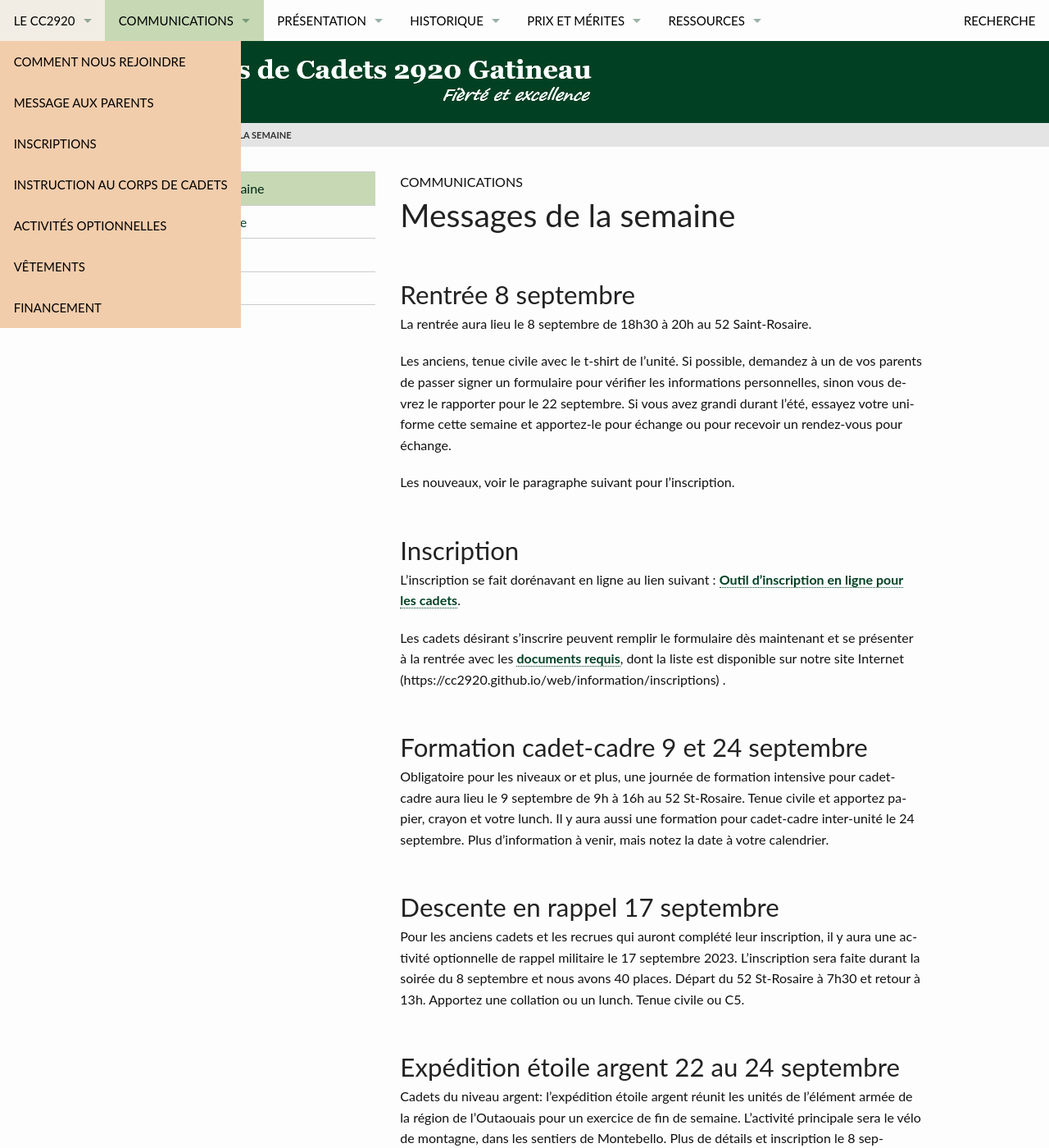
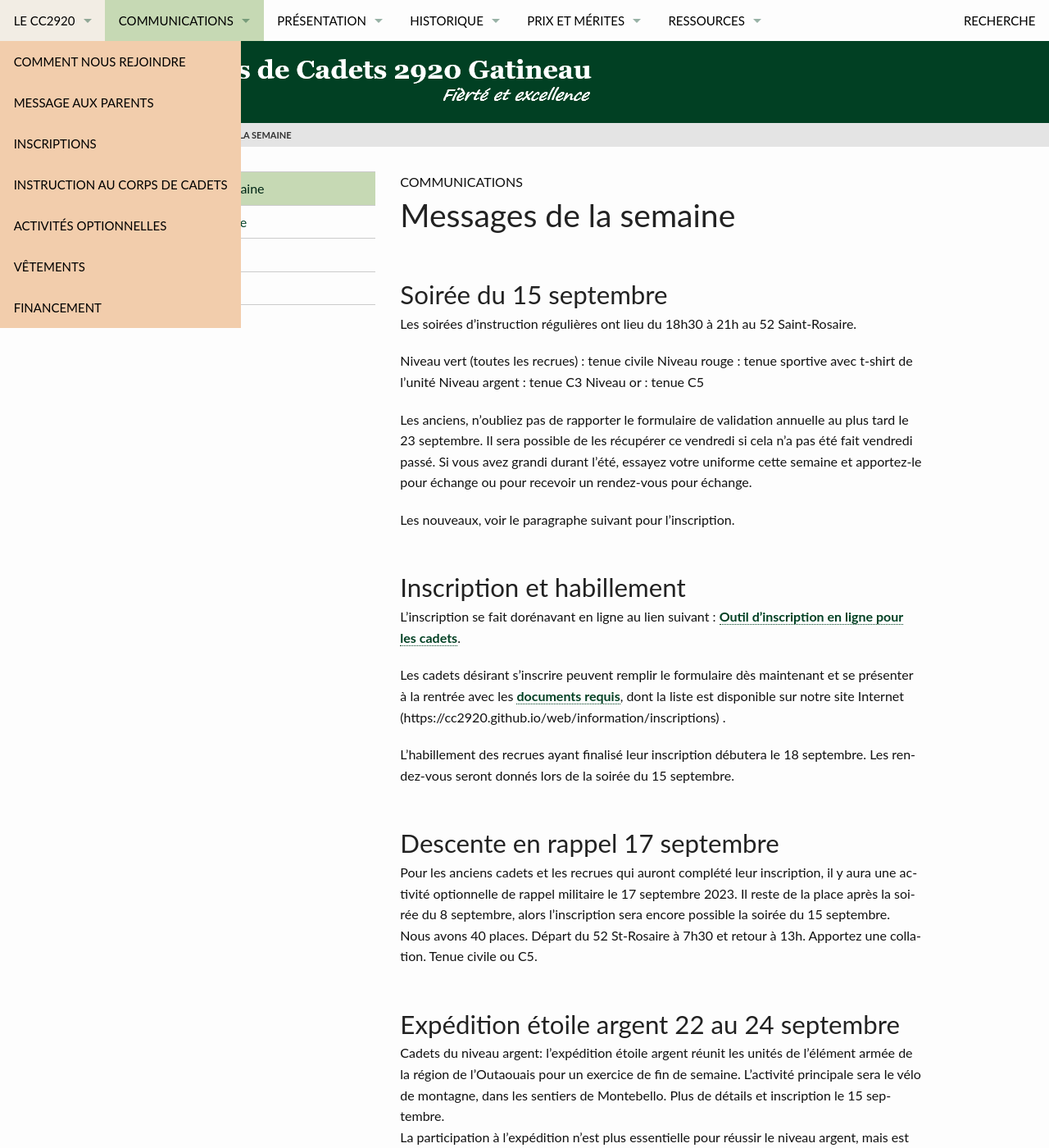
Before and after one commit to CC2920/web, a Jekyll site: the page built from _communications/messages.md, in a window 1280 px wide and 1400 px high. Shown: the whole window at 82% size. Built offline with Jekyll 4.4.1, drawn with Linux system fonts in a browser that asks for light colours; some of the changed text lies outside the part shown.

Commit message:
Update messages.md

```diff
--- a/_communications/messages.md
+++ b/_communications/messages.md
@@ -3,51 +3,46 @@ title:  "Messages de la semaine"
 layout: "messages"
 
 activities:
-    - date: 8 septembre
-      title: rentrée
-    - date: 9 septembre
-      title: formation locale de cadet-cadre
-    - date: 17 septembre avant-midi
-      title: activité de rappel militaire
-    - date: 22 au 24 septembre
-      title: EEA
-    - date: 24 septembre
-      title: formation régionale de cadet-cadre et bénévolat activité Bouge Bouge
     - date: 20-21-22 octobre
       title: exercice aventurier (à confirmer)
 
 ---
 
-## Rentrée 8 septembre
+## Soirée du 15 septembre
 
-La rentrée aura lieu le 8 septembre de 18h30 à 20h au 52 Saint-Rosaire.
+Les soirées d'instruction régulières ont lieu du 18h30 à 21h au 52 Saint-Rosaire.
 
-Les anciens, tenue civile avec le t-shirt de l'unité. Si possible, demandez à un de vos parents de passer signer un formulaire pour vérifier les informations personnelles, sinon vous devrez le rapporter pour le 22 septembre. Si vous avez grandi durant l'été, essayez votre uniforme cette semaine et apportez-le pour échange ou pour recevoir un rendez-vous pour échange.
+Niveau vert (toutes les recrues) : tenue civile
+Niveau rouge : tenue sportive avec t-shirt de l'unité
+Niveau argent : tenue C3
+Niveau or : tenue C5
+
+Les anciens, n'oubliez pas de rapporter le formulaire de validation annuelle au plus tard le 23 septembre. Il sera possible de les récupérer ce vendredi si cela n'a pas été fait vendredi passé. Si vous avez grandi durant l'été, essayez votre uniforme cette semaine et apportez-le pour échange ou pour recevoir un rendez-vous pour échange.
 
 Les nouveaux, voir le paragraphe suivant pour l'inscription.
 
-## Inscription
+## Inscription et habillement
 
 L’inscription se fait dorénavant en ligne au lien suivant : [Outil d’inscription en ligne pour les cadets](https://www.canada.ca/fr/ministere-defense-nationale/services/cadets-rangers-juniors-canadiens/cadets/rejoignez-nous/outil-inscription-en-ligne.html).
 
 Les cadets désirant s’inscrire peuvent remplir le formulaire dès maintenant et se présenter à la rentrée avec les [documents requis]({{ site.url }}{{ site.baseurl }}/information/inscriptions), dont la liste est disponible sur notre site Internet ({{ site.url }}{{ site.baseurl }}/information/inscriptions) .
 
-## Formation cadet-cadre 9 et 24 septembre
+L'habillement des recrues ayant finalisé leur inscription débutera le 18 septembre. Les rendez-vous seront donnés lors de la soirée du 15 septembre.
 
-Obligatoire pour les niveaux or et plus, une journée de formation intensive pour cadet-cadre aura lieu le 9 septembre de 9h à 16h au 52 St-Rosaire. Tenue civile et apportez papier, crayon et votre lunch.
-Il y aura aussi une formation pour cadet-cadre inter-unité le 24 septembre. Plus d’information à venir, mais notez la date à votre calendrier.
 
 ## Descente en rappel 17 septembre
 
-Pour les anciens cadets et les recrues qui auront complété leur inscription, il y aura une activité optionnelle de rappel militaire le 17 septembre 2023. L'inscription sera faite durant la soirée du 8 septembre et nous avons 40 places.
-Départ du 52 St-Rosaire à 7h30 et retour à 13h. Apportez une collation ou un lunch. Tenue civile ou C5.
+Pour les anciens cadets et les recrues qui auront complété leur inscription, il y aura une activité optionnelle de rappel militaire le 17 septembre 2023. Il reste de la place après la soirée du 8 septembre, alors l'inscription sera encore possible la soirée du 15 septembre. Nous avons 40 places.
+Départ du 52 St-Rosaire à 7h30 et retour à 13h. Apportez une collation. Tenue civile ou C5.
 
 ## Expédition étoile argent 22 au 24 septembre
 
-Cadets du niveau argent: l'expédition étoile argent réunit les unités de l'élément armée de la région de l'Outaouais pour un exercice de fin de semaine. L'activité principale sera le vélo de montagne, dans les sentiers de Montebello. Plus de détails et inscription le 8 septembre.
+Cadets du niveau argent: l'expédition étoile argent réunit les unités de l'élément armée de la région de l'Outaouais pour un exercice de fin de semaine. L'activité principale sera le vélo de montagne, dans les sentiers de Montebello. Plus de détails et inscription le 15 septembre.
 La participation à l'expédition n'est plus essentielle pour réussir le niveau argent, mais est requise pour participer plus tard aux camps d'été d'expédition, expéditions régionales et nationales et course d'aventure Fouraid.
 
-Cadets du niveau cadet-maître: nous pouvons aussi inscrire des cadet-cadre à cette activité. Écrivez-nous au plus tard le 6 septembre au 2920armee@cadets.gc.ca si vous êtes intéressés.
+## Formation cadet-cadre 24 septembre
+
+Il y aura aussi une formation pour cadet-cadre inter-unité le 24 septembre. Plus d’information à venir, mais notez la date à votre calendrier.
 
 ## Demande de bénévole Bouge Bouge 24 septembre
 
```
